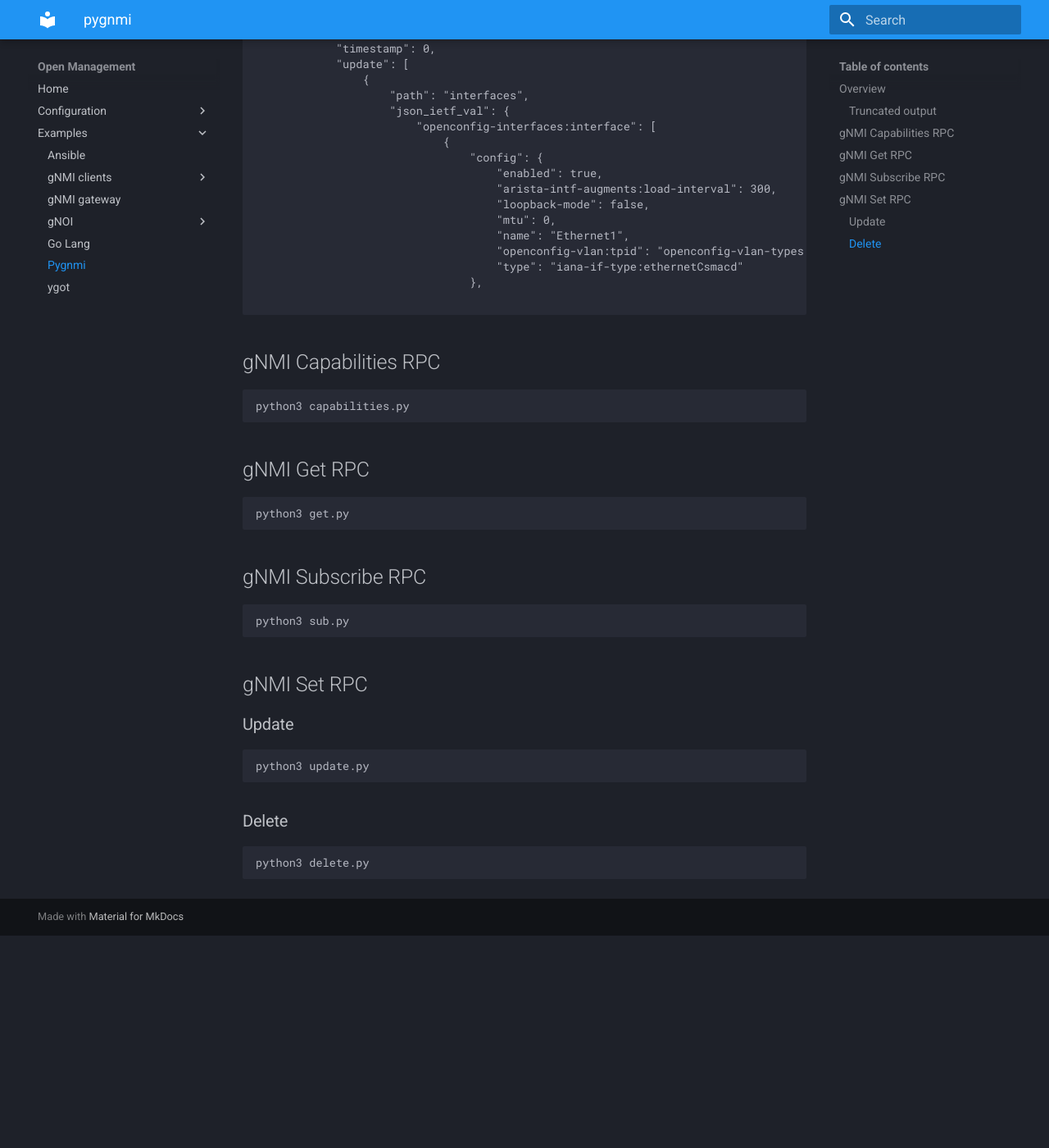
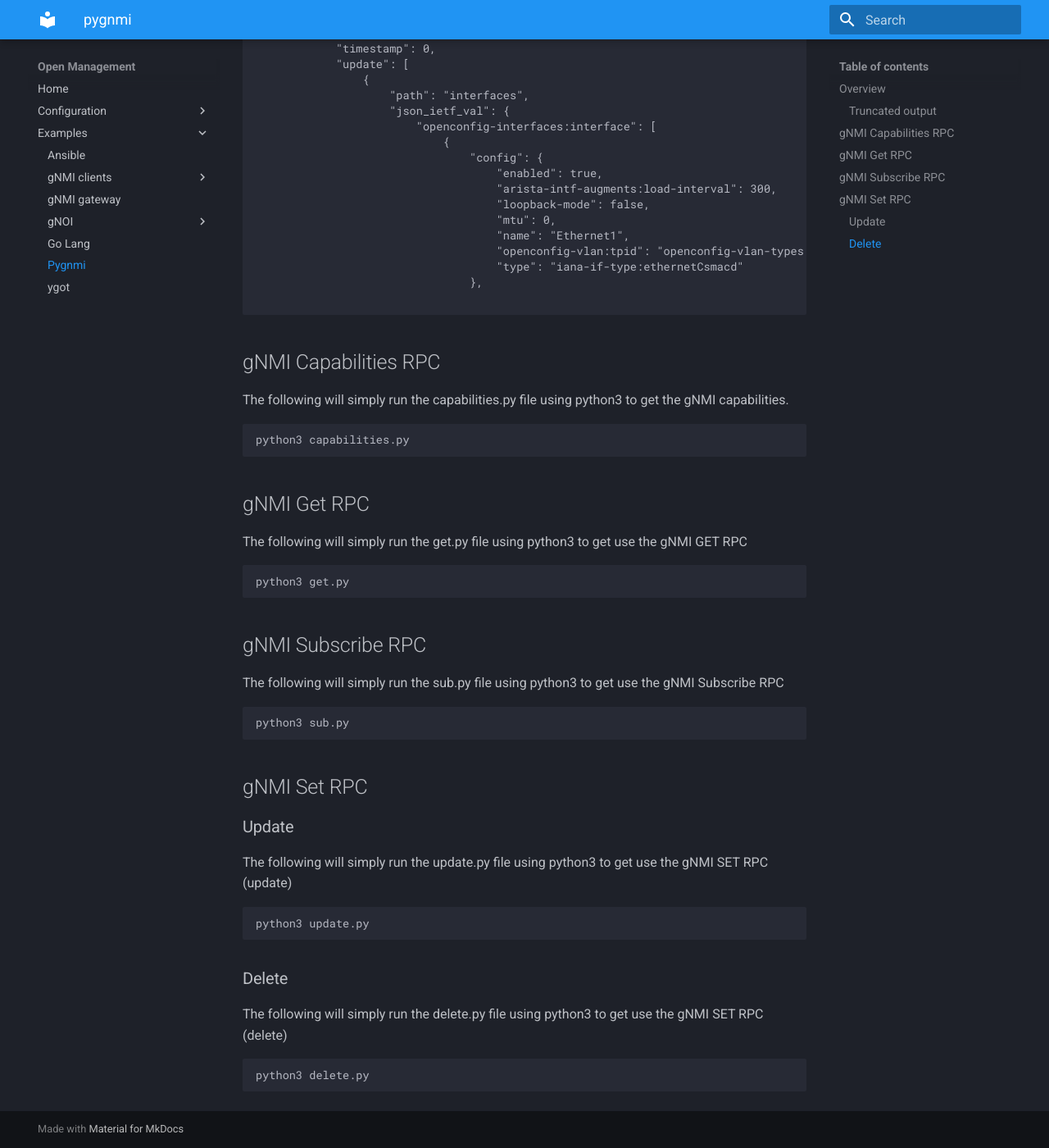
Before and after one commit to aristanetworks/openmgmt, an MkDocs documentation site: the page built from docs/examples/pygnmi/index.md, in a window 1280 px wide and 1400 px high, scrolled down 782 px. Shown: the whole window at 82% size. Built offline with MkDocs 1.6.1 and Material for MkDocs 9.7.7, drawn with Linux system fonts in a browser that asks for light colours; before the commit the page ends 1923 px from its top, so only the background shows below that.

Commit message:
#49 add more pygnmi examples

````diff
--- a/docs/examples/pygnmi/index.md
+++ b/docs/examples/pygnmi/index.md
@@ -60,17 +60,23 @@
 
 ## gNMI Capabilities RPC
 
+The following will simply run the capabilities.py file using python3 to get the gNMI capabilities.
+
 ```shell
 python3 capabilities.py
 ```
 
 ## gNMI Get RPC
 
+The following will simply run the get.py file using python3 to get use the gNMI GET RPC
+
 ```shell
 python3 get.py
 ```
 
 ## gNMI Subscribe RPC
+
+The following will simply run the sub.py file using python3 to get use the gNMI Subscribe RPC
 
 ```shell
 python3 sub.py
@@ -80,12 +86,16 @@
 
 ### Update
 
+The following will simply run the update.py file using python3 to get use the gNMI SET RPC (update)
+
 ```shell
 python3 update.py
 ```
 
 ### Delete
 
+The following will simply run the delete.py file using python3 to get use the gNMI SET RPC (delete)
+
 ```shell
 python3 delete.py
 ```
````
